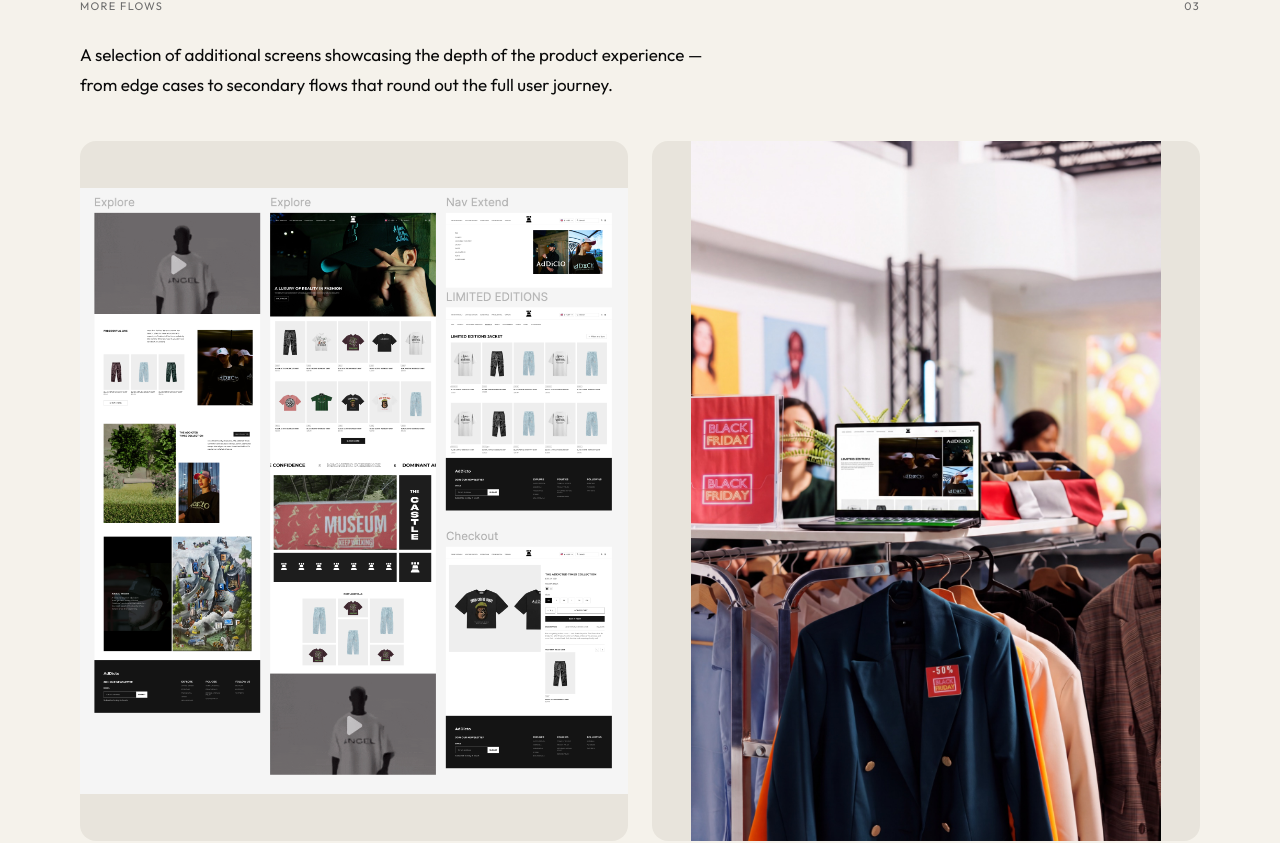
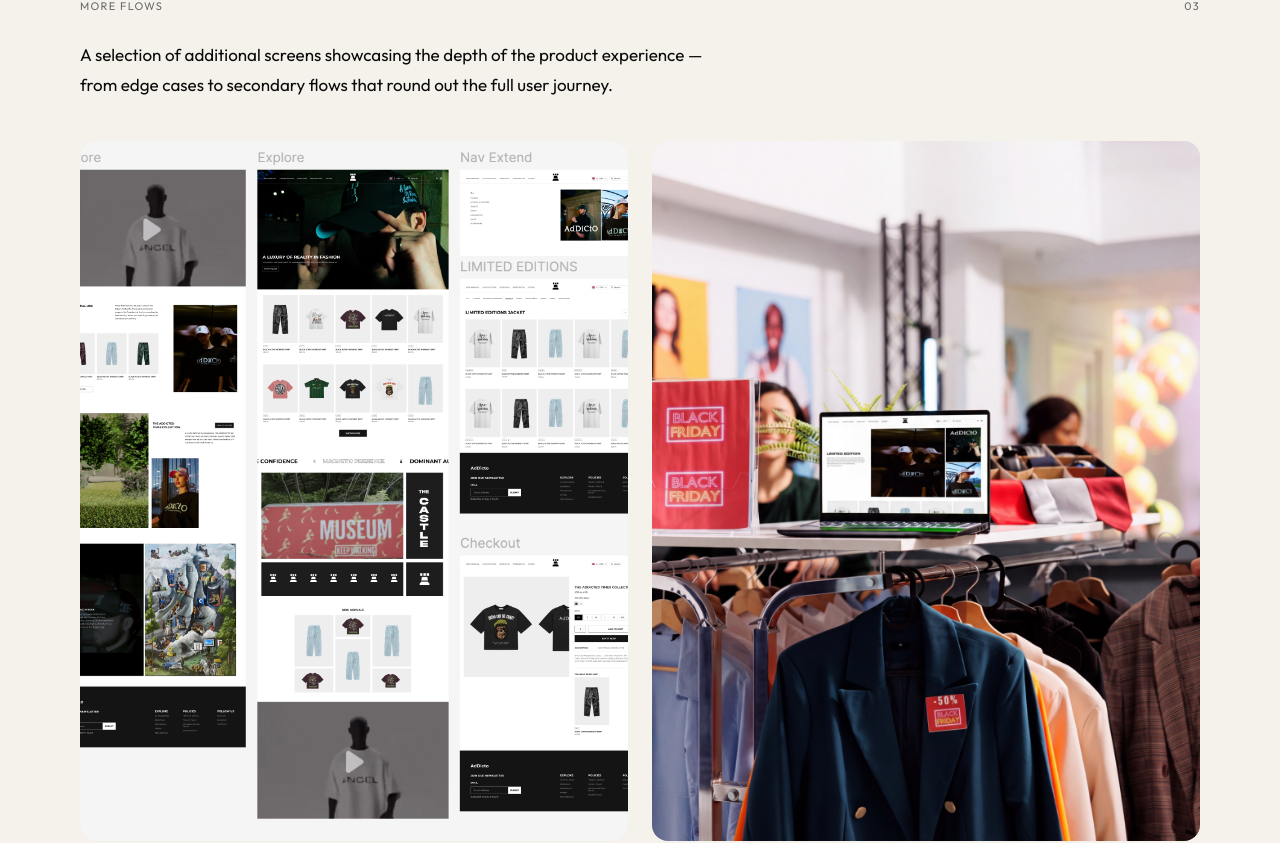
Before and after one commit to Faymous-tech/uiux-design-portfolio, a Next.js app: page /work/addicto in a window 1280 px wide. Shown: the part 3914-4757 px from the top of the page. Built offline with nearby package versions, Linux system fonts and the light colour scheme.

Commit message:
Fill Addicto More Flows boxes edge-to-edge with cover

```diff
--- a/src/app/work/[id]/CaseStudyClient.tsx
+++ b/src/app/work/[id]/CaseStudyClient.tsx
@@ -575,7 +575,7 @@ export default function CaseStudyPage() {
                           height={0}
                           sizes="(max-width: 768px) 100vw, 45vw"
                           style={project.id === "addicto"
-                            ? { width: "100%", height: "100%", objectFit: "contain", objectPosition: "center", display: "block" }
+                            ? { width: "100%", height: "100%", objectFit: "cover", objectPosition: "center", display: "block" }
                             : ci === 0
                             ? { width: "100%", height: "100%", objectFit: "cover", objectPosition: project.id === "dexcimal" ? "center" : "center 100%", display: "block" }
                             : project.id === "dexcimal"
```
